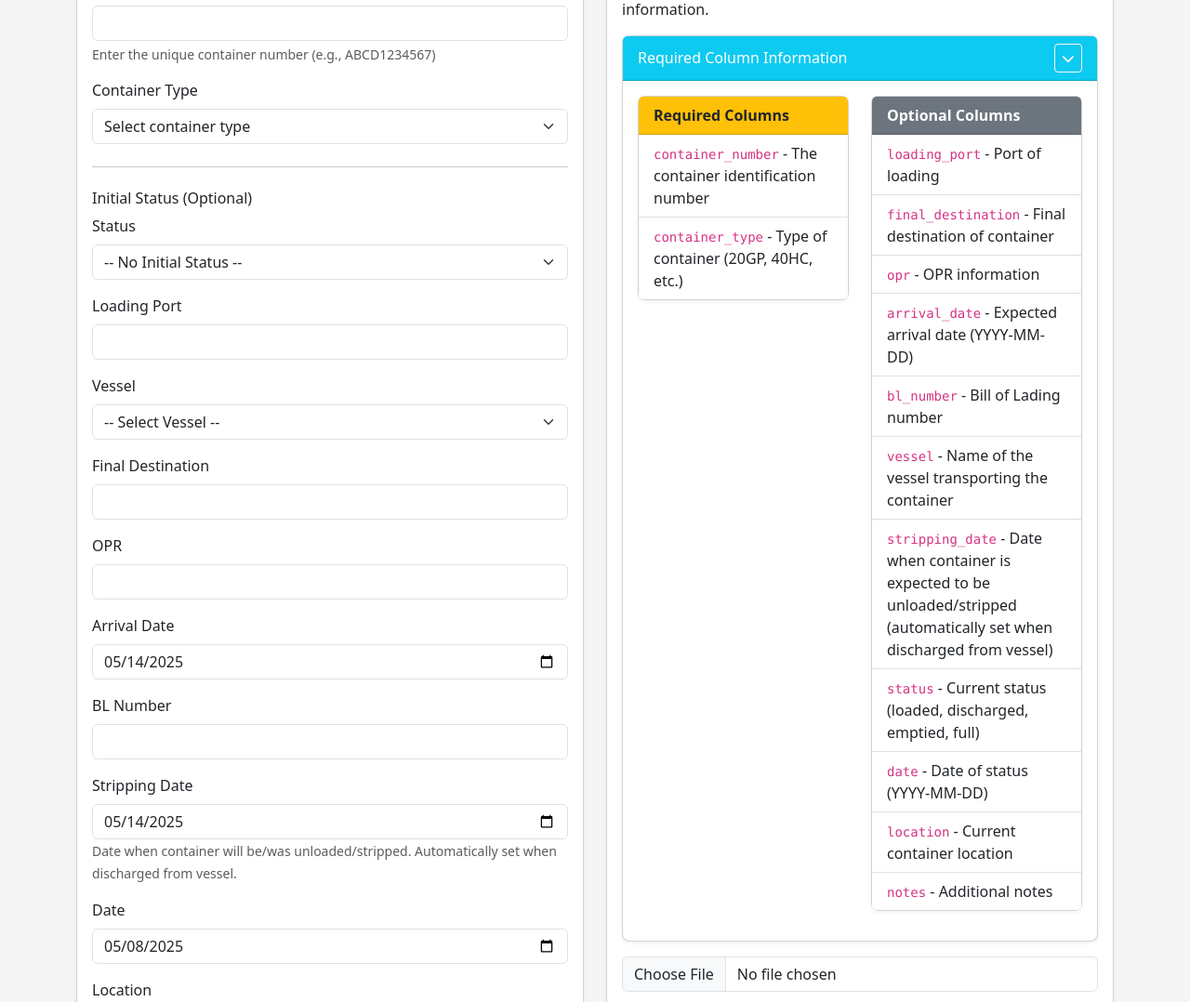
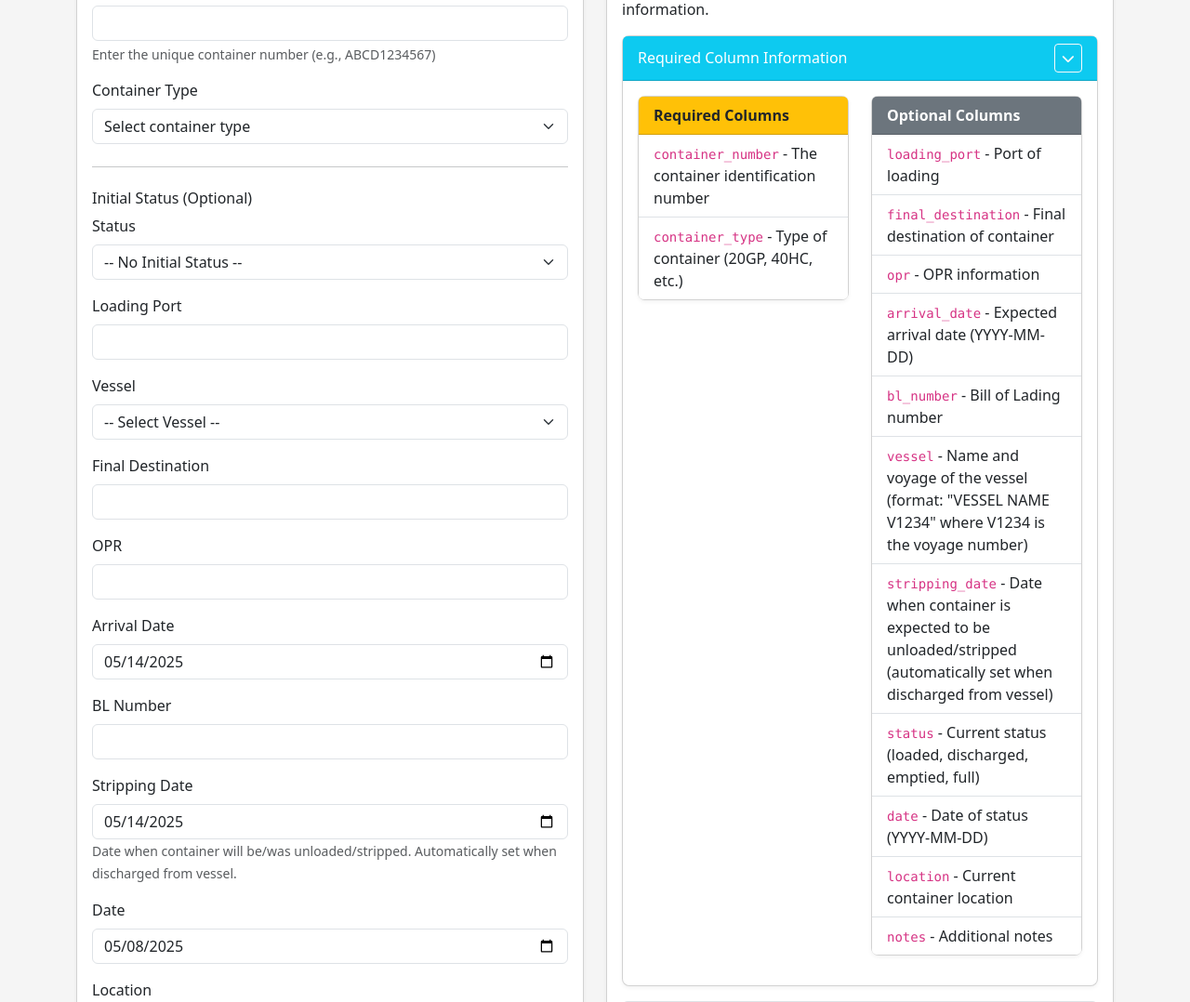
Before and after one commit to SpanFreight/tracking, a Flask app: page /containers/add in a window 1280 px wide, after a click that opens the changed part. Shown: the part 258-1336 px from the top of the page at 93% size. Run offline with Flask 3, Linux system fonts and the light colour scheme; the visitor is signed in with stand-in values (Sample User, id 1); data that the repository does not hold is empty.

Commit message:
first commit

```diff
--- a/app.py
+++ b/app.py
@@ -817,10 +817,33 @@ def add_container():
 
                                         # Handle vessel information if provided
                                         if 'vessel' in batch_df.columns and not pd.isna(row.get('vessel')):
-                                            vessel_name = str(row.get('vessel')).strip()
-                                            if vessel_name:
-                                                # Look up vessel by name
-                                                vessel = Vessel.query.filter(Vessel.name.ilike(vessel_name)).first()
+                                            vessel_input = str(row.get('vessel')).strip()
+                                            if vessel_input:
+                                                # Parse vessel name and voyage number from format "VESSEL NAME V1234"
+                                                voyage_number = None
+                                                vessel_name = vessel_input
+
+                                                # Check for the format with "V" followed by digits
+                                                import re
+                                                voyage_match = re.search(r'V(\d+)$', vessel_input)
+                                                if voyage_match:
+                                                    # Extract the voyage number (without the "V")
+                                                    voyage_number = voyage_match.group(1)
+                                                    # Extract the vessel name (everything before the "V" and number)
+                                                    vessel_name = vessel_input[:voyage_match.start()].strip()
+
+                                                # First try to find vessel by name and voyage number if available
+                                                vessel = None
+                                                if voyage_number:
+                                                    vessel = Vessel.query.filter(
+                                                        Vessel.name.ilike(vessel_name),
+                                                        Vessel.imo_number == voyage_number
+                                                    ).first()
+
+                                                # If not found with voyage, try just the name
+                                                if not vessel:
+                                                    vessel = Vessel.query.filter(Vessel.name.ilike(vessel_name)).first()
+
                                                 if vessel and status_date and status == 'loaded':
                                                     # If status is "loaded" and we have a vessel, create a movement record
                                                     movement = ContainerMovement(
@@ -1011,7 +1034,7 @@ def update_status(id):
             container.bl_number = request.form.get('bl_number', '')
             # Parse arrival date if provided
             if request.form.get('arrival_date'):
-                container.arrival_date = datetime.strptime(request.form['arrival_date'], '%Y-%m-%d')
+                container.arrival_date = datetime.strptime(request.form.get('arrival_date'), '%Y-%m-%d')
             else:
                 container.arrival_date = None
             # Parse stripping date if provided
@@ -3212,40 +3235,14 @@ def search_containers_for_delivery(search_term):
     # Convert to dict for JSON response
     result = []
     for container in containers:
-        # Find the vessel info for this container
-        vessel_info = get_container_vessel_info_for_search(container.id)
-
-        container_data = {
+        result.append({
             'id': container.id,
             'container_number': container.container_number,
             'container_type': container.container_type or 'Unknown',
-            'bl_number': container.bl_number or 'N/A',
-            'vessel_name': vessel_info.get('vessel_name'),
-            'voyage_number': vessel_info.get('voyage_number')
-        }
-        result.append(container_data)
+            'bl_number': container.bl_number or 'N/A'
+        })
 
     return jsonify(result)
-
-# Helper function to get vessel info for a container
-def get_container_vessel_info_for_search(container_id):
-    # Find the most recent vessel movement for this container
-    movement = ContainerMovement.query.filter_by(
-        container_id=container_id
-    ).order_by(ContainerMovement.operation_date.desc()).first()
-
-    result = {
-        'vessel_name': None,
-        'voyage_number': None
-    }
-
-    if movement:
-        vessel = Vessel.query.get(movement.vessel_id)
-        if vessel:
-            result['vessel_name'] = vessel.name
-            result['voyage_number'] = vessel.imo_number
-
-    return result
 
 @app.route('/admin/delivery-orders')
 @login_required
--- a/templates/add_container.html
+++ b/templates/add_container.html
@@ -67,7 +67,7 @@
                         <select class="form-select" id="vessel_id" name="vessel_id">
                             <option value="">-- Select Vessel --</option>
                             {% for vessel in vessels %}
-                            <option value="{{ vessel.id }}">{{ vessel.name }} (IMO: {{ vessel.imo_number }})</option>
+                            <option value="{{ vessel.id }}">{{ vessel.name }} (Voyage: {{ vessel.imo_number }})</option>
                             {% endfor %}
                         </select>
                     </div>
@@ -167,7 +167,7 @@
                                                 <li class="list-group-item"><code>opr</code> - OPR information</li>
                                                 <li class="list-group-item"><code>arrival_date</code> - Expected arrival date (YYYY-MM-DD)</li>
                                                 <li class="list-group-item"><code>bl_number</code> - Bill of Lading number</li>
-                                                <li class="list-group-item"><code>vessel</code> - Name of the vessel transporting the container</li>
+                                                <li class="list-group-item"><code>vessel</code> - Name and voyage of the vessel (format: "VESSEL NAME V1234" where V1234 is the voyage number)</li>
                                                 <li class="list-group-item"><code>stripping_date</code> - Date when container is expected to be unloaded/stripped (automatically set when discharged from vessel)</li>
                                                 <li class="list-group-item"><code>status</code> - Current status (loaded, discharged, emptied, full)</li>
                                                 <li class="list-group-item"><code>date</code> - Date of status (YYYY-MM-DD)</li>
```
Also changed, not shown: README.md.
